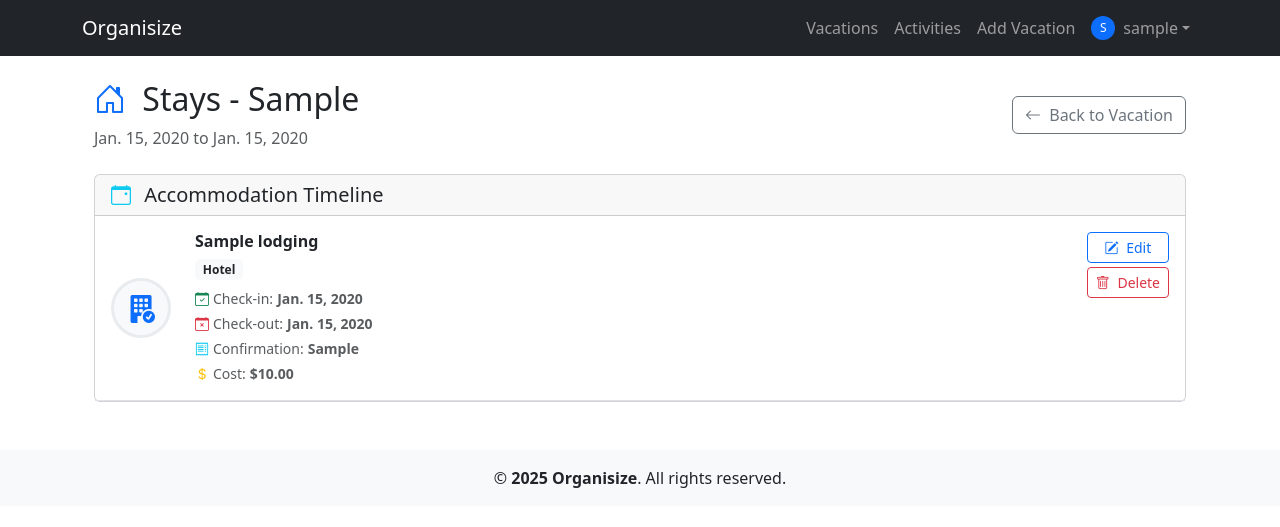
After one commit to liljoker919/organisize, a Django app: page /vacations/1/stays/ in a window 1280 px wide. The commit adds this page. Shown: the top 527 px of the page. Run offline with Django 4.2, Linux system fonts and the light colour scheme; a user stored in the database is signed in; tables that the repository leaves empty hold one stand-in row (values such as "Sample post").

Commit message:
Implement separate Stays tab with timeline and icons
Co-authored-by: liljoker919 <17305422+liljoker919@users.noreply.github.com>

```diff
--- a/planner/forms.py
+++ b/planner/forms.py
@@ -121,13 +121,16 @@ class FlightForm(forms.ModelForm):
 class LodgingForm(forms.ModelForm):
     class Meta:
         model = Lodging
-        fields = ["confirmation", "name", "check_in", "check_out", "actual_cost"]
+        fields = ["confirmation", "name", "lodging_type", "check_in", "check_out", "actual_cost"]
         widgets = {
             "confirmation": forms.TextInput(
                 attrs={"class": "form-control", "placeholder": "Confirmation #"}
             ),
             "name": forms.TextInput(
                 attrs={"class": "form-control", "placeholder": "Lodging name"}
+            ),
+            "lodging_type": forms.Select(
+                attrs={"class": "form-control"}
             ),
             "check_in": forms.DateInput(
                 attrs={
--- /dev/null
+++ b/planner/templates/planner/vacation_stays.html
@@ -0,0 +1,167 @@
+{% extends "base.html" %}
+{% block content %}
+<div class="container mt-4">
+    <!-- Header with back link -->
+    <div class="d-flex justify-content-between align-items-center mb-4">
+        <div>
+            <h2>
+                <i class="bi bi-house-door text-primary me-2"></i>
+                Stays - {{ vacation.destination }}
+            </h2>
+            <p class="text-muted mb-0">{{ vacation.start_date }} to {{ vacation.end_date }}</p>
+        </div>
+        <a href="{% url 'vacation_detail' vacation.pk %}" class="btn btn-outline-secondary">
+            <i class="bi bi-arrow-left me-1"></i>
+            Back to Vacation
+        </a>
+    </div>
+
+    <!-- Timeline of Accommodations -->
+    {% if lodgings %}
+    <div class="row">
+        <div class="col-12">
+            <div class="card">
+                <div class="card-header d-flex justify-content-between align-items-center">
+                    <h5 class="mb-0">
+                        <i class="bi bi-calendar-event text-info me-2"></i>
+                        Accommodation Timeline
+                    </h5>
+                    {% if vacation.trip_type == "booked" %}
+                    <button class="btn btn-success btn-sm" data-bs-toggle="modal" data-bs-target="#lodgingModal">
+                        <i class="bi bi-plus-circle me-1"></i>
+                        Add Stay
+                    </button>
+                    {% endif %}
+                </div>
+                <div class="card-body p-0">
+                    <div class="timeline">
+                        {% for lodging in lodgings %}
+                        <div class="timeline-item border-bottom">
+                            <div class="row align-items-center p-3">
+                                <!-- Icon based on lodging type -->
+                                <div class="col-auto">
+                                    <div class="timeline-icon">
+                                        {% if lodging.lodging_type == 'hotel' %}
+                                            <i class="bi bi-building-fill-check text-primary fs-3"></i>
+                                        {% elif lodging.lodging_type == 'motel' %}
+                                            <i class="bi bi-building text-info fs-3"></i>
+                                        {% elif lodging.lodging_type == 'resort' %}
+                                            <i class="bi bi-tree-fill text-success fs-3"></i>
+                                        {% elif lodging.lodging_type == 'hostel' %}
+                                            <i class="bi bi-people-fill text-warning fs-3"></i>
+                                        {% elif lodging.lodging_type == 'apartment' %}
+                                            <i class="bi bi-building-fill text-secondary fs-3"></i>
+                                        {% elif lodging.lodging_type == 'house' %}
+                                            <i class="bi bi-house-fill text-success fs-3"></i>
+                                        {% elif lodging.lodging_type == 'cabin' %}
+                                            <i class="bi bi-house-door-fill text-danger fs-3"></i>
+                                        {% elif lodging.lodging_type == 'villa' %}
+                                            <i class="bi bi-house-heart-fill text-danger fs-3"></i>
+                                        {% elif lodging.lodging_type == 'campground' %}
+                                            <i class="bi bi-tree text-success fs-3"></i>
+                                        {% else %}
+                                            <i class="bi bi-geo-alt-fill text-muted fs-3"></i>
+                                        {% endif %}
+                                    </div>
+                                </div>
+
+                                <!-- Lodging Details -->
+                                <div class="col">
+                                    <div class="d-flex justify-content-between align-items-start">
+                                        <div>
+                                            <h6 class="mb-1 fw-bold">{{ lodging.name }}</h6>
+                                            <span class="badge bg-light text-dark mb-2">
+                                                {{ lodging.get_lodging_type_display }}
+                                            </span>
+                                            <div class="text-muted small">
+                                                <div class="d-flex align-items-center mb-1">
+                                                    <i class="bi bi-calendar-check text-success me-1"></i>
+                                                    Check-in: <strong class="ms-1">{{ lodging.check_in }}</strong>
+                                                </div>
+                                                <div class="d-flex align-items-center mb-1">
+                                                    <i class="bi bi-calendar-x text-danger me-1"></i>
+                                                    Check-out: <strong class="ms-1">{{ lodging.check_out }}</strong>
+                                                </div>
+                                                <div class="d-flex align-items-center mb-1">
+                                                    <i class="bi bi-receipt text-info me-1"></i>
+                                                    Confirmation: <strong class="ms-1">{{ lodging.confirmation }}</strong>
+                                                </div>
+                                                {% if lodging.actual_cost %}
+                                                <div class="d-flex align-items-center">
+                                                    <i class="bi bi-currency-dollar text-warning me-1"></i>
+                                                    Cost: <strong class="ms-1">${{ lodging.actual_cost }}</strong>
+                                                </div>
+                                                {% endif %}
+                                            </div>
+                                        </div>
+
+                                        <!-- Action buttons -->
+                                        <div class="d-flex flex-column gap-1">
+                                            <button class="btn btn-outline-primary btn-sm" data-bs-toggle="modal"
+                                                data-bs-target="#editLodgingModal-{{ lodging.id }}">
+                                                <i class="bi bi-pencil-square me-1"></i>
+                                                Edit
+                                            </button>
+                                            <a href="{% url 'delete_lodging' lodging.id %}"
+                                               class="btn btn-outline-danger btn-sm"
+                                               onclick="return confirm('Are you sure you want to delete this lodging?')">
+                                                <i class="bi bi-trash me-1"></i>
+                                                Delete
+                                            </a>
+                                        </div>
+                                    </div>
+                                </div>
+                            </div>
+                        </div>
+
+                        <!-- Include the edit lodging modal for this specific lodging -->
+                        {% include "planner/modals/edit_lodging_modal.html" %}
+                        {% endfor %}
+                    </div>
+                </div>
+            </div>
+        </div>
+    </div>
+    {% else %}
+    <!-- Empty state -->
+    <div class="row">
+        <div class="col-12">
+            <div class="card text-center py-5">
+                <div class="card-body">
+                    <i class="bi bi-house-door display-1 text-muted mb-3"></i>
+                    <h4 class="text-muted">No Accommodations Yet</h4>
+                    <p class="text-muted mb-4">Start planning your stay by adding your first accommodation.</p>
+                    {% if vacation.trip_type == "booked" %}
+                    <button class="btn btn-primary" data-bs-toggle="modal" data-bs-target="#lodgingModal">
+                        <i class="bi bi-plus-circle me-2"></i>
+                        Add Your First Stay
+                    </button>
+                    {% endif %}
+                </div>
+            </div>
+        </div>
+    </div>
+    {% endif %}
+
+    <!-- Include Modals -->
+    {% if vacation.trip_type == "booked" %}
+    {% include "planner/modals/add_lodging_modal.html" %}
+    {% endif %}
+</div>
+
+<style>
+.timeline-item:last-child {
+    border-bottom: none !important;
+}
+.timeline-icon {
+    width: 60px;
+    height: 60px;
+    display: flex;
+    align-items: center;
+    justify-content: center;
+    background-color: #f8f9fa;
+    border-radius: 50%;
+    border: 3px solid #e9ecef;
+}
+</style>
+{% endblock %}
--- a/planner/urls.py
+++ b/planner/urls.py
@@ -7,6 +7,7 @@ urlpatterns = [
     path("activities/", views.activities_list, name="activities_list"),
     path("create/", views.create_vacation, name="create_vacation"),
     path("<int:pk>/", views.vacation_detail, name="vacation_detail"),
+    path("<int:pk>/stays/", views.vacation_stays, name="vacation_stays"),
     path("<int:pk>/edit/", views.edit_vacation, name="edit_vacation"),
     path("<int:pk>/delete/", views.delete_vacation, name="delete_vacation"),
     path("<int:pk>/convert/", views.convert_to_booked, name="convert_to_booked"),
--- a/planner/views.py
+++ b/planner/views.py
@@ -142,15 +142,11 @@ def vacation_detail(request, pk):
 
 
     # Initialize forms for static modals
-    lodging_form = LodgingForm()
     activity_form = ActivityForm()
     flight_form = FlightForm()
     edit_vacation_form = VacationPlanForm(instance=vacation)
 
     # Initialize forms for dynamic modals (e.g., editing existing objects)
-    lodgings = vacation.lodgings.all()
-    lodging_forms = {lodging.id: LodgingForm(instance=lodging) for lodging in lodgings}
-
     activities = vacation.activities.all()
     activity_forms = {
         activity.id: ActivityForm(instance=activity) for activity in activities
@@ -162,16 +158,37 @@ def vacation_detail(request, pk):
     context = {
         "vacation": vacation,
         "group": vacation.group,  # Add group to context
-        "lodging_form": lodging_form,
         "activity_form": activity_form,
         "flight_form": flight_form,
         "edit_vacation_form": edit_vacation_form,
-        "lodging_forms": lodging_forms,
         "activity_forms": activity_forms,
         "flight_forms": flight_forms,
         "activities" : activities
     }
     return render(request, "planner/vacation_detail.html", context)
+
+
+@login_required
+def vacation_stays(request, pk):
+    """Separate stays/lodging page with timeline view"""
+    vacation = get_object_or_404(
+        VacationPlan, Q(pk=pk) & (Q(owner=request.user) | Q(shared_with=request.user))
+    )
+
+    # Get lodgings ordered by check-in date for timeline
+    lodgings = vacation.lodgings.all().order_by('check_in')
+
+    # Initialize forms for modals
+    lodging_form = LodgingForm()
+    lodging_forms = {lodging.id: LodgingForm(instance=lodging) for lodging in lodgings}
+
+    context = {
+        "vacation": vacation,
+        "lodgings": lodgings,
+        "lodging_form": lodging_form,
+        "lodging_forms": lodging_forms,
+    }
+    return render(request, "planner/vacation_stays.html", context)
 
 
 @require_http_methods(["POST"])
```
Also changed, not shown: planner/models.py (+16 -0 lines), planner/templates/planner/vacation_detail.html (+53 -31 lines), planner/tests.py (+112 -3 lines), planner/migrations/0014_lodging_lodging_type.py (added), 1 other file.
